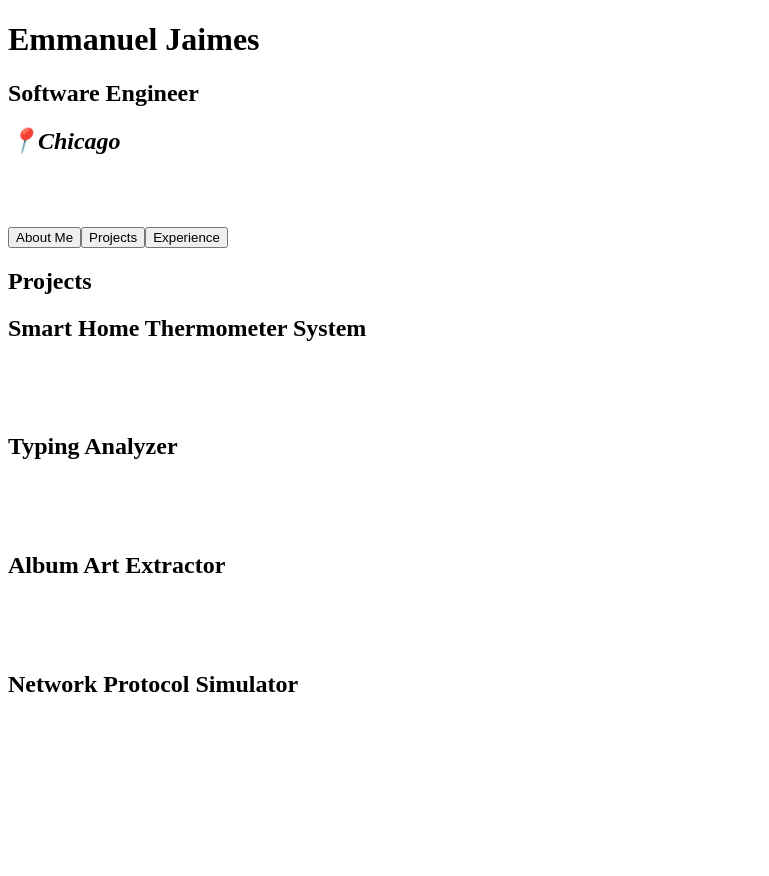
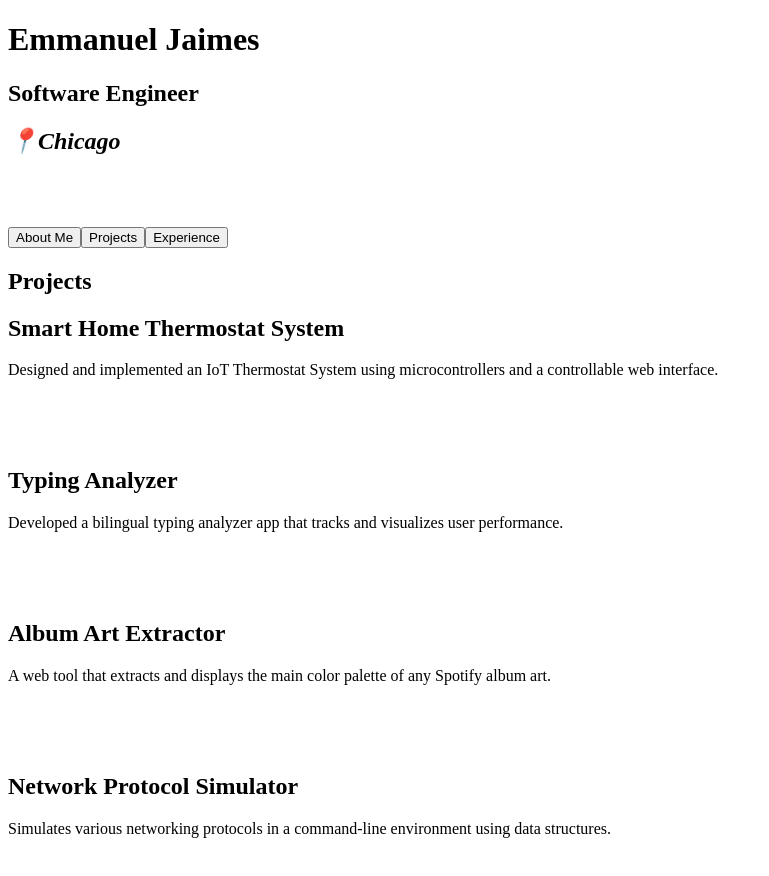
Before and after one commit to emmanuel-jaimes/mywebsite, a React (Vite) app: page / in a window 1280 px wide. Both pictures are taken after a click on the button "Projects". Shown: the top 876 px of the page, without its empty margins (0-769 px from the left). Before the commit the page ends 800 px from the top, so only its background shows below. Built offline with nearby package versions, Linux system fonts and the light colour scheme.

Commit message:
styling updates

```diff
--- a/src/About.jsx
+++ b/src/About.jsx
@@ -2,147 +2,73 @@ import React from 'react';
 import IconCarousel from './IconCarousel';
 import Typewriter from './Typewriter';
 import Card from './Card';
-import { title } from 'framer-motion/client';
 
 const sampleSongs = [
-  {
-    title: "BAILE INoLVIDABLE",
-    artist: "Bad Bunny",
-    albumArt: "https://i.scdn.co/image/ab67616d0000b273bbd45c8d36e0e045ef640411"
-  },
-  {
-    title: "Mirada",
-    artist: "Ivan Cornejo",
-    albumArt: "https://i.scdn.co/image/ab67616d0000b2738f5be6be73a2742bbf0e4fef"
-  },
-  {
-    title: "rookie of the year",
-    artist: "Young Miko",
-    albumArt: "https://i.scdn.co/image/ab67616d0000b27310dfb6ef442ace580aa5a2bf"
-  },
-  {
-    title: "Funny Papers",
-    artist: "Mac Miller",
-    albumArt: "https://i.scdn.co/image/ab67616d0000b2739a9c4cd69a6f514dfbb7305a"
-  },
-  {
-    title: "FUEGO",
-    artist: "GANGGY",
-    albumArt: "https://i.scdn.co/image/ab67616d0000b273ce508549a22c5fd5c16e9322"
-  },
+  { title: "BAILE INoLVIDABLE", artist: "Bad Bunny", albumArt: "https://i.scdn.co/image/ab67616d0000b273bbd45c8d36e0e045ef640411" },
+  { title: "Mirada", artist: "Ivan Cornejo", albumArt: "https://i.scdn.co/image/ab67616d0000b2738f5be6be73a2742bbf0e4fef" },
+  { title: "rookie of the year", artist: "Young Miko", albumArt: "https://i.scdn.co/image/ab67616d0000b27310dfb6ef442ace580aa5a2bf" },
+  { title: "Funny Papers", artist: "Mac Miller", albumArt: "https://i.scdn.co/image/ab67616d0000b2739a9c4cd69a6f514dfbb7305a" },
+  { title: "FUEGO", artist: "GANGGY", albumArt: "https://i.scdn.co/image/ab67616d0000b273ce508549a22c5fd5c16e9322" },
 ];
 
 const techStack = [
-  {
-    // title: "Java",
-    albumArt: "/java.svg",
-    description: "Java"
-  },
-  {
-  //  title: "JavaScript",
-   albumArt: "/javascript.svg",
-   description: "JavaScript"
-  },
-  {
-  //  title: "C++",
-   albumArt: "/c.svg",
-   description: "C++"
-  },
-  {
-    albumArt: "/csharp.svg",
-    description: "C Sharp"
-  },
-  {
-  //  title: "python",
-   albumArt: "/python.svg",
-   description: "Python"
-  },
-  {
-    albumArt: "/html.svg",
-    description: "HTML"
-  },
-  {
-    albumArt: "/css.svg",
-    description: "CSS"
-  },
-  {
-    albumArt: "/haskell.svg",
-    description: "Haskell"
-  },
-]
+  { albumArt: "/java.svg", description: "Java" },
+  { albumArt: "/javascript.svg", description: "JavaScript" },
+  { albumArt: "/c.svg", description: "C++" },
+  { albumArt: "/csharp.svg", description: "C Sharp" },
+  { albumArt: "/python.svg", description: "Python" },
+  { albumArt: "/html.svg", description: "HTML" },
+  { albumArt: "/css.svg", description: "CSS" },
+  { albumArt: "/haskell.svg", description: "Haskell" },
+];
+
 const frameworks = [
-  {
-    albumArt: "/react.svg",
-    description: "React"
-  },
-  {
-    albumArt: "/typescript.svg",
-    description: "TypeScript"
-  },
-  {
-    albumArt: "vite.svg",
-    description: "Vite"
-  },
-  {
-    albumArt: "/expo.svg",
-    description: "Expo"
-  },
-  {
-    albumArt: "/node-js.svg",
-    description: "Node.js"
-  },
-  {
-    albumArt: "/tailwindcss.svg",
-    description: "Tailwind CSS"
-  },
-  {
-    albumArt: "/firebase.svg",
-    description: "Firebase"
-  },
-  {
-    albumArt: "/php.svg",
-    description: "PHP",
-  },
-  {
-    albumArt: "/qt.svg",
-    description: 'QT'
-  }
-
-]
+  { albumArt: "/react.svg", description: "React" },
+  { albumArt: "/typescript.svg", description: "TypeScript" },
+  { albumArt: "vite.svg", description: "Vite" },
+  { albumArt: "/expo.svg", description: "Expo" },
+  { albumArt: "/node-js.svg", description: "Node.js" },
+  { albumArt: "/tailwindcss.svg", description: "Tailwind CSS" },
+  { albumArt: "/firebase.svg", description: "Firebase" },
+  { albumArt: "/php.svg", description: "PHP" },
+  { albumArt: "/qt.svg", description: "QT" },
+];
 
 function About() {
   return (
-    <div className="text-left text-3xl justify-center">
+    <div className="max-w-6xl mx-auto px-4 py-12 space-y-12">
 
+      {/* Intro */}
       <Card>
-            <p className='text-2xl font-bold'>Howdy</p>
-            <div className="leading-relaxed items-center justify-center">
-                <p>
-                Whether it's solving complex problems or crafting beautiful solutions, I bridge curiosity, precision, and a hunger to keep learning.
-                <br />
-                Oh—and can make <i>pretty mean</i> margaritas too. 🍸
+        <div className="text-white text-center space-y-4">
+          <p className="text-4xl font-bold">Howdy</p>
+          <p className="text-lg leading-relaxed max-w-3xl mx-auto">
+            Whether it's solving complex problems or crafting beautiful solutions, I bridge curiosity, precision, and a hunger to keep learning. <br />
+            Oh—and I can make <i>pretty mean</i> margaritas too. 🍸
           </p>
         </div>
       </Card>
 
+      {/* Tech Stack */}
       <Card>
-          <p className='text-2xl font-bold'>Current Tech Stack</p>
-          <div className='space-y-4 flex flex-col'>
-            <IconCarousel songs={techStack} size={'84'}/>
-          <Typewriter words={["Frameworks & Tools"]} pause={4500}/>
-            <IconCarousel songs={frameworks} size={'84'}/>
+        <div className="text-white text-center space-y-6">
+          <p className="text-3xl font-semibold">Current Tech Stack</p>
+          <IconCarousel songs={techStack} size={72} />
+          <Typewriter words={["Frameworks & Tools"]} pause={4500} />
+          <IconCarousel songs={frameworks} size={72} />
         </div>
       </Card>
 
-        <Card title={"Theme Music"}>
-            <div className='space-y-4 flex flex-col'>
-              <p className='font-semibold'>Something on my rotation</p>
+      {/* Music Section */}
+      <Card>
+        <div className="text-white text-center space-y-4">
+          <p className="text-3xl font-semibold">Theme Music 🎧</p>
+          <p className="text-sm text-gray-400 italic">Something from my current rotation:</p>
+          <div className="max-w-full overflow-x-auto">
+            <IconCarousel songs={sampleSongs} size={96} />
           </div>
-            <div className='items-center justify-center text-center overflow-scroll'>
-              <IconCarousel songs={sampleSongs} size={'96'}/>
         </div>
       </Card>
-
     </div>
   );
 }
--- a/src/Card.jsx
+++ b/src/Card.jsx
@@ -3,7 +3,7 @@ import React from 'react';
 function Card({ title, children }) {
   return (
     <div className="flex justify-center items-center py-8 w-full">
-      <div className="bg-black rounded-2xl shadow-xl p-6 w-full">
+      <div className="bg-black rounded-2xl shadow-xl p-6 w-full items-center">
         {title && (
           <h2 className="text-2xl md:text-3xl font-bold mb-4 text-white text-center md:text-left">
             {title}
--- a/src/Projects.jsx
+++ b/src/Projects.jsx
@@ -1,14 +1,16 @@
-import React from 'react'
-import Card from './Card'
-import SocialIcon from './SocialIcon'
+import React from 'react';
+import SocialIcon from './SocialIcon';
 
 function Projects() {
   return (
-    <div>
+    <div className="max-w-6xl mx-auto px-4 py-12 space-y-8">
 
-      <Card title={"Smart Home Thermometer System"} description={""}>
-        <div className="border-b-white border-2 rounded-2xl p-4 m-2 text-center">
-          <div className="flex justify-center items-center">
+      <div className="bg-white/10 backdrop-blur-sm p-6 rounded-2xl shadow-md text-white text-center">
+        <h2 className="text-2xl font-semibold mb-2">Smart Home Thermostat System</h2>
+        <p className="mb-4">
+          Designed and implemented an IoT Thermostat System using microcontrollers and a controllable web interface.
+        </p>
+        <div className="flex justify-center">
           <SocialIcon
             href="https://github.com/emmanuel-jaimes/iot"
             alt="Github Link"
@@ -17,11 +19,13 @@ function Projects() {
           />
         </div>
       </div>
-      </Card>
 
-      <Card title={"Typing Analyzer"} description={"Typing performance analyzer built with React and Firebase"}>
-        <div className="border-b-white border-2 rounded-2xl p-4 m-2 text-center">
-          <div className="flex justify-center items-center">
+      <div className="bg-white/10 backdrop-blur-sm p-6 rounded-2xl shadow-md text-white text-center">
+        <h2 className="text-2xl font-semibold mb-2">Typing Analyzer</h2>
+        <p className="mb-4">
+          Developed a bilingual typing analyzer app that tracks and visualizes user performance.
+        </p>
+        <div className="flex justify-center">
           <SocialIcon
             href="https://github.com/emmanuel-jaimes/typingtyper"
             alt="Github Link"
@@ -30,23 +34,28 @@ function Projects() {
           />
         </div>
       </div>
-      </Card>
 
-      <Card title={"Album Art Extractor"} description={"Tool to extract and display Spotify album art from links."}>
-        <div className="border-b-white border-2 rounded-2xl p-4 m-2 text-center">
-          <div className="flex justify-center items-center">
+      <div className="bg-white/10 backdrop-blur-sm p-6 rounded-2xl shadow-md text-white text-center">
+        <h2 className="text-2xl font-semibold mb-2">Album Art Extractor</h2>
+        <p className="mb-4">
+          A web tool that extracts and displays the main color palette of any Spotify album art.
+        </p>
+        <div className="flex justify-center">
           <SocialIcon
             href="https://github.com/emmanuel-jaimes/muse"
+            alt="Github Link"
             src="/Github.svg"
             hoverColor="hover:bg-purple-800"
           />
         </div>
       </div>
-      </Card>
 
-      <Card title={"Network Protocol Simulator"} description={"Simulates network protocols using linked lists."}>
-        <div className="border-b-white border-2 rounded-2xl p-4 m-2 text-center">
-          <div className="flex justify-center items-center">
+      <div className="bg-white/10 backdrop-blur-sm p-6 rounded-2xl shadow-md text-white text-center">
+        <h2 className="text-2xl font-semibold mb-2">Network Protocol Simulator</h2>
+        <p className="mb-4">
+          Simulates various networking protocols in a command-line environment using data structures.
+        </p>
+        <div className="flex justify-center">
           <SocialIcon
             href="https://github.com/emmanuel-jaimes/uni-projects/tree/main/LinkedListNetwork"
             alt="Github Link"
@@ -55,10 +64,9 @@ function Projects() {
           />
         </div>
       </div>
-      </Card>
 
     </div>
-  )
+  );
 }
 
-export default Projects
+export default Projects;
```
Lines whose indentation alone changed are shown as unchanged.
